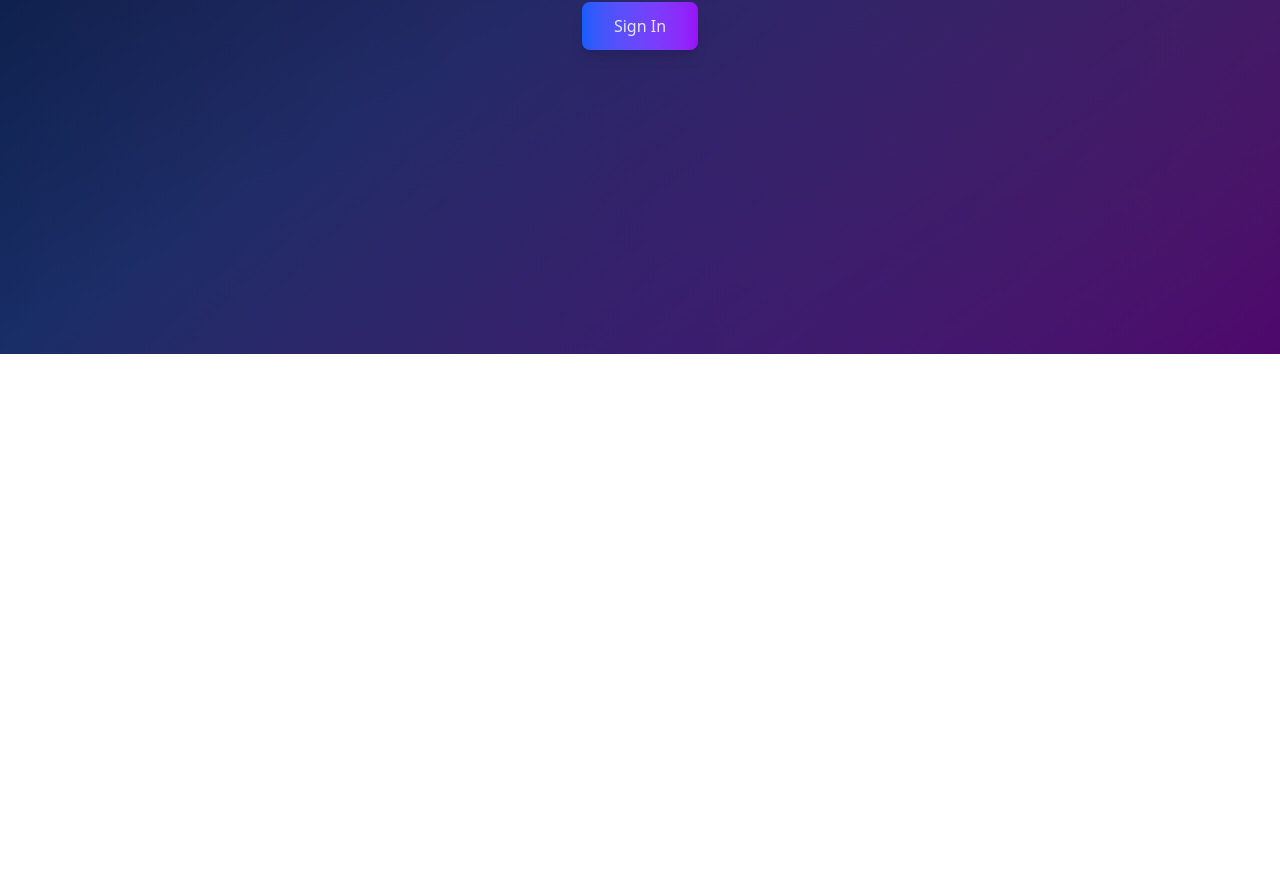
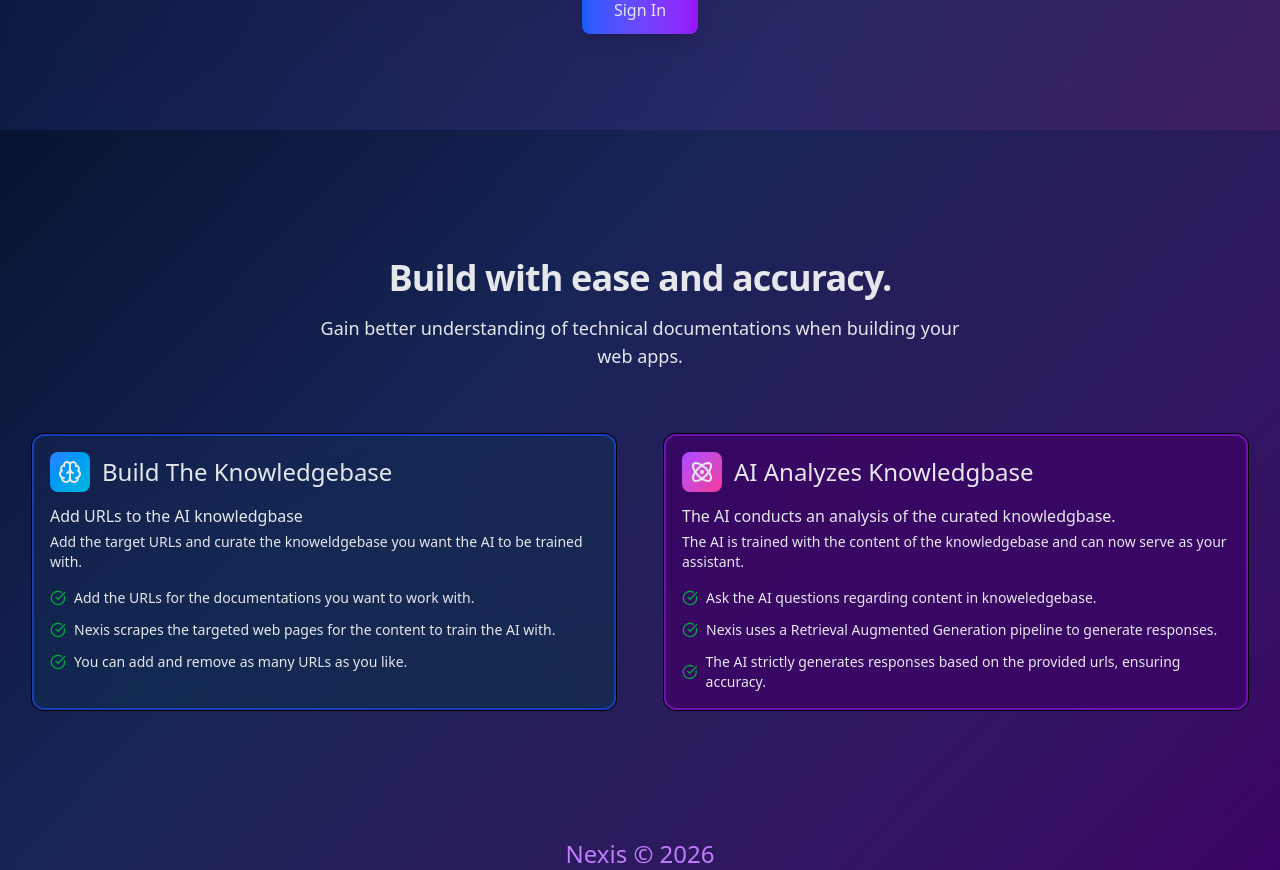
Before and after one commit to shando-howell/nexis, a Next.js app: page / in a window 1280 px wide. Shown: the part 535-1405 px from the top of the page. Before the commit the page ends 889 px from the top, so only its background shows below. Built offline with nearby package versions, Linux system fonts and the light colour scheme; no server answers.

Commit message:
Worked on home page and dashboard.

```diff
--- a/app/dashboard/page.tsx
+++ b/app/dashboard/page.tsx
@@ -108,6 +108,11 @@
                     </Card>
                 </div>
             </div>
+
+            {/* Footer */}
+            <div className="flex justify-center text-purple-400 text-2xl">
+                <p>Nexis &copy; 2026</p>
+            </div>
         </div>
     )
 }
--- a/app/page.tsx
+++ b/app/page.tsx
@@ -1,7 +1,11 @@
 import { Button } from "@/components/ui/button";
 import { SignInButton } from "@clerk/nextjs";
 import { auth } from "@clerk/nextjs/server";
-import  Link from "next/link";
+import Link from "next/link";
+import {
+  Card, CardHeader, CardTitle, CardDescription, CardContent
+} from "@/components/ui/card";
+import { Atom, Brain, CheckCircle } from "lucide-react";
 
 export default async function Home() {
   // Retrieve the user ID from auth
@@ -14,7 +18,7 @@
         <div className="absolute inset-0 bg-linear-to-r from-blue-500/10 via-purple-500/10 to-pink-500/10"/>
         <div className="absolute inset-0 bg-[radial-gradient(ellipse_at_top, rgba(120,119,198,0.3),transparent_50%)]"/>
 
-        <div className="relative mx-auto max-w-7xl px-4 py-28 sm:px-6 lg:px-8 mb-48">
+        <div className="relative mx-auto max-w-7xl px-4 py-24 sm:px-6 lg:px-8">
           <div className="text-center">
             <h1 className="text-4xl font-bold tracking-tight sm:text-6xl lg:text-7xl">
               <span className="bg-linear-to-r from-white via-blue-600 to-white bg-clip-text text-transparent">
@@ -31,9 +35,9 @@
             <p className="mt-6 max-w-2xl mx-auto text-lg sm:text-xl text-gray-200 leading-relaxed">
               Harness the power of AI to analyze complex technical documentions when working on your web apps.
             </p>
-            <span className="text-purple-500 font-medium">
+            <span className="text-yellow-600 font-medium">
               {" "}
-              A powerful user-friendly tool.
+              Powered by OpenAI GPT.
             </span>
 
             <div className="mt-10 flex flex-col sm:flex-row gap-4 justify-center items-center">
@@ -67,6 +71,127 @@
         </div>
       </div>
       </section>
+
+      {/* Feature Highlights */}
+      <section className="py-20 sm:py-32">
+        <div className="mx-auto max-w-7xl px-4 sm:px-6 lg:px-8">
+          <div className="text-center mb-16">
+            <h2 className="text-3xl font-bold tracking-tight text-gray-200 sm:text-4xl mb-4">
+              Build with ease and accuracy.
+            </h2>
+            <p className="text-lg text-gray-200 max-w-2xl mx-auto">
+              Gain better understanding of technical documentations when building your
+              web apps.
+            </p>
+          </div>
+
+          <div className="grid md:grid-cols-2 gap-8 lg:gap-12">
+            {/* Add To Knowledgbase */}
+            <Card className="relative overflow-hidden border-2 border-blue-800 hover:border-blue-600
+            transition-all duration-300 hover:shadow-xl hover:shadow-blue-500/10 group
+            bg-linear-to-br from-blue-950/50 to-cyan-950/50">
+              <div className="absolute"/>
+              <CardHeader className="relative">
+                <div className="flex items-center gap-3 mb-2">
+                  <div className="p-2 rounded-lg bg-linear-to-br from-blue-500 to-cyan-500 text-gray-200">
+                    <Brain className="w-6 h-6" />
+                  </div>
+                  <h1 className="text-2xl text-gray-200">
+                    Build The Knowledgebase
+                  </h1>
+                </div>
+                <CardTitle className="text-base text-gray-200">
+                  Add URLs to the AI knowledgbase
+                </CardTitle>
+                <CardDescription className="text-gray-200">
+                  Add the target URLs and curate the knoweldgebase you want the AI to be
+                  trained with.
+                </CardDescription>
+              </CardHeader>
+              <CardContent>
+                <div className="space-y-3">
+                  <div className="flex items-center gap-2 text-sm">
+                    <CheckCircle className="w-4 h-4 text-green-600" />
+                    <span className="text-gray-200">
+                      Add the URLs for the documentations you want to work with.
+                    </span>
+                  </div>
+
+                  <div className="flex items-center gap-2 text-sm">
+                    <CheckCircle className="w-4 h-4 text-green-600" />
+                    <span className="text-gray-200">
+                      Nexis scrapes the targeted web pages for the content to
+                      train the AI with.
+                    </span>
+                  </div>
+
+                  <div className="flex items-center gap-2 text-sm">
+                    <CheckCircle className="w-4 h-4 text-green-600" />
+                    <span className="text-gray-200">
+                      You can add and remove as many URLs as you like.
+                    </span>
+                  </div>
+                </div>
+              </CardContent>
+            </Card>
+
+            {/* AI Analyis */}
+            <Card className="relative overflow-hidden border-2 border-purple-800 hover:border-purple-600
+            transition-all duration-300 hover:shadow-xl hover:shadow-purple-500/20 group
+            bg-purple-950/80">
+              <div className="absolute"/>
+              <CardHeader className="relative">
+                <div className="flex items-center gap-3 mb-2">
+                  <div className="p-2 rounded-lg bg-linear-to-br from-purple-500 to-pink-500 text-gray-200">
+                    <Atom className="w-6 h-6" />
+                  </div>
+                  <h1 className="text-2xl text-gray-200">
+                    AI Analyzes Knowledgbase
+                  </h1>
+                </div>
+                <CardTitle className="text-base text-gray-200">
+                  The AI conducts an analysis of the curated knowledgbase.
+                </CardTitle>
+                <CardDescription className="text-gray-200">
+                  The AI is trained with the content of the knowledgebase and can now
+                  serve as your assistant.
+                </CardDescription>
+              </CardHeader>
+              <CardContent>
+                <div className="space-y-3">
+                  <div className="flex items-center gap-2 text-sm">
+                    <CheckCircle className="w-4 h-4 text-green-600" />
+                    <span className="text-gray-200">
+                      Ask the AI questions regarding content in knoweledgebase.
+                    </span>
+                  </div>
+
+                  <div className="flex items-center gap-2 text-sm">
+                    <CheckCircle className="w-4 h-4 text-green-600" />
+                    <span className="text-gray-200">
+                      Nexis uses a Retrieval Augmented Generation pipeline to generate
+                      responses.
+                    </span>
+                  </div>
+
+                  <div className="flex items-center gap-2 text-sm">
+                    <CheckCircle className="w-4 h-4 text-green-600" />
+                    <span className="text-gray-200">
+                      The AI strictly generates responses based on the provided
+                      urls, ensuring accuracy.
+                    </span>
+                  </div>
+                </div>
+              </CardContent>
+            </Card>
+          </div>
+        </div>
+      </section>
+
+      {/* Footer */}
+      <div className="flex justify-center text-purple-400 text-2xl">
+        <p>Nexis &copy; 2026</p>
+      </div>
     </div>
   );
 }
```
